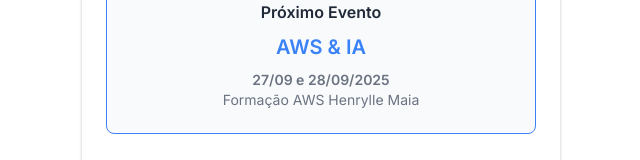
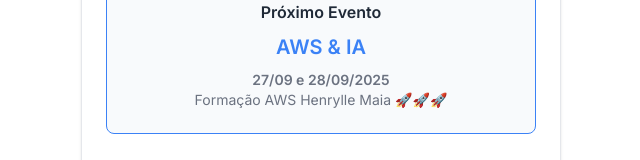
Before and after one commit to henrylle/bia, a React (Vite) app in the folder client/: page /about in a window 1280 px wide. Shown: the part 135-295 px from the top of the page, without its empty margins (319-959 px from the left). Built offline with nearby package versions, Linux system fonts and the light colour scheme; no server answers.

Commit message:
alteracao final

```diff
--- a/client/src/components/About.jsx
+++ b/client/src/components/About.jsx
@@ -10,7 +10,7 @@ const About = () => {
           <div className="feature-card highlight">
             <h3>Próximo Evento</h3>
             <h4>AWS & IA</h4>
-            <p><strong>27/09 e 28/09/2025</strong><br/>Formação AWS Henrylle Maia</p>
+            <p><strong>27/09 e 28/09/2025</strong><br/>Formação AWS Henrylle Maia 🚀🚀🚀 </p>
           </div>
         </div>
 
--- a/client/src/components/AddTask.jsx
+++ b/client/src/components/AddTask.jsx
@@ -59,7 +59,7 @@ const AddTask = ({ onAdd }) => {
       </div>
 
       <button type="submit" className="btn btn-block success">
-        Adicionar Registro
+        Adicione a sua Tarefa
       </button>
 
       <Modal
```
